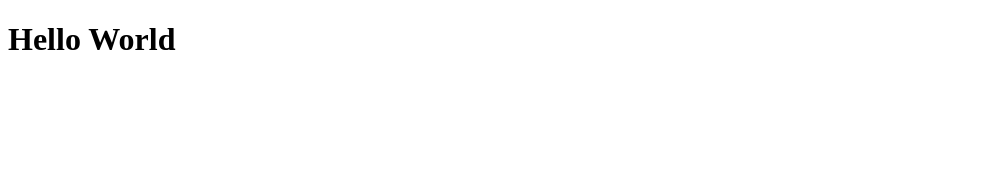
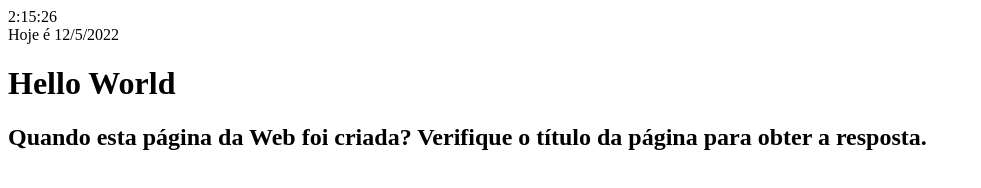
Before and after one commit to thaisalmeida29/pagina-html-academia-atos, a plain HTML site: page index.html in a window 1280 px wide. Shown: the whole page, without its empty margins (0-981 px from the left). Drawn offline with Linux system fonts and the light colour scheme.

Commit message:
colocando-a-data-atual-com-js

```diff
--- a/index.html
+++ b/index.html
@@ -7,7 +7,9 @@
     <meta name="keywords" content="html, css, js, site">
 
 </head>
-<body>
+<body onload="Relogio()">
+    <div id="txt"></div>
+    <div id="txtf"></div>
     <header>
         <h1>Hello World</h1>
       </header>
@@ -15,10 +17,33 @@
 
       </nav>
       <main>
-
+        <h2>Quando esta página da Web foi criada? Verifique o título da página para obter a resposta.</h2>
       </main>
       <footer>
 
       </footer>
 </body>
+ <script>
+     function Relogio() {
+          hora = new Date();
+          hr = data.getHours();
+          min = data.getMinutes();
+          s = data.getSeconds();
+
+
+        document.getElementById('txt').innerHTML = hr + ":" + min + ":" + s;
+
+     setTimeout('Relogio()',500)
+     }
+     var data = new Date();
+     var dia     = data.getDate();           // 1-31
+     var dia_sem = data.getDay();            // 0-6 (zero=domingo)
+     var mes     = data.getMonth();          // 0-11 (zero=janeiro)
+     var ano2    = data.getYear();           // 2 dígitos
+     var ano4    = data.getFullYear();       // 4 dígitos
+
+
+     var str_data = dia + '/' + (mes+1) + '/' + ano4;
+     document.getElementById('txtf').innerHTML =' Hoje é ' + str_data;
+ </script>
 </html>
```
